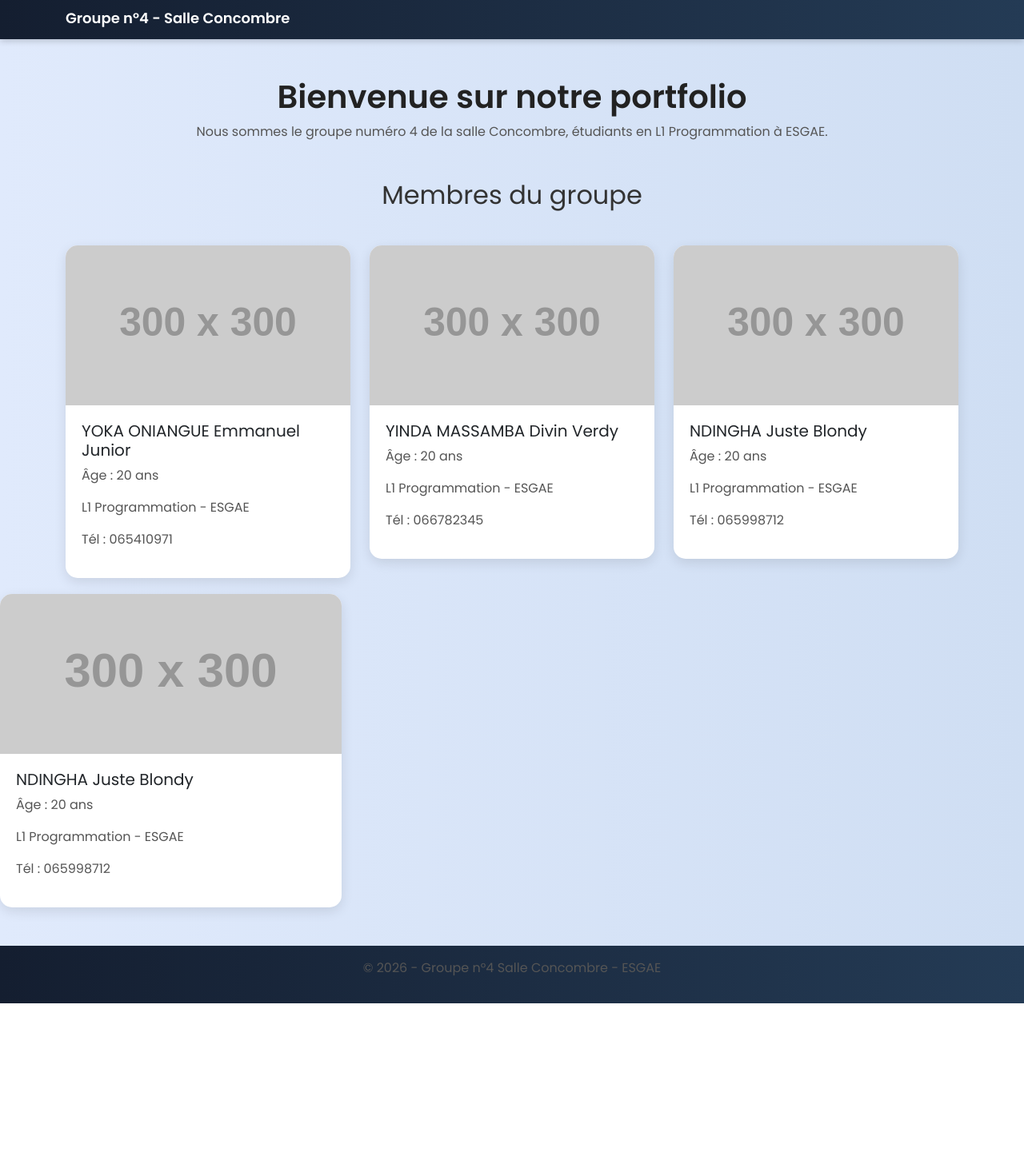
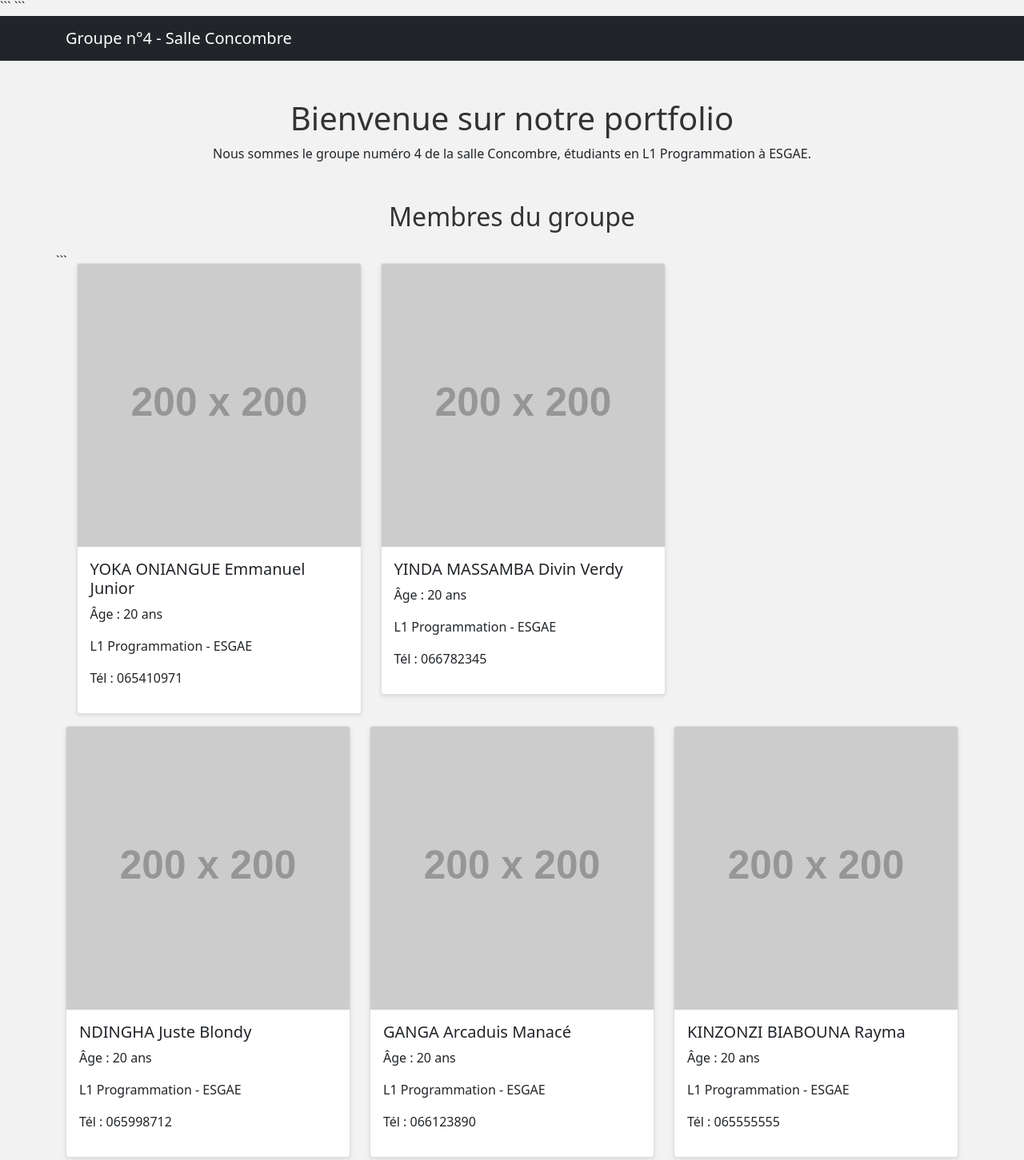
Before and after one commit to cmind2/cmind2.github.io, a plain HTML site: page index.html in a window 1280 px wide. Shown: the part 4-1455 px from the top of the page at 80% size. Before the commit the page ends 1259 px from the top, so only its background shows below. Drawn offline with nearby package versions, Linux system fonts and the light colour scheme; placeholder pictures from the web are drawn by us.

Commit message:
Update index.html

````diff
--- a/index.html
+++ b/index.html
@@ -1,266 +1,153 @@
 <!DOCTYPE html>
 
 <html lang="fr">
-
 <head>
-
     <meta charset="UTF-8">
-
     <title>Portfolio Groupe 4</title>
 
+```
 <!-- Bootstrap -->
-
 <link href="https://cdn.jsdelivr.net/npm/bootstrap@5.0.2/dist/css/bootstrap.min.css" rel="stylesheet">
 
-    <!-- Google Font -->
-
-    <link href="https://fonts.googleapis.com/css2?family=Poppins:wght@300;400;600&display=swap" rel="stylesheet">
-
 <style>
-
     body {
-
-            font-family: 'Poppins', sans-serif;
-
-            background: linear-gradient(to right, #e0eafc, #cfdef3);
-
-            margin: 0;
-
-            padding: 0;
-
+        background-color: #f2f2f2;
     }
-
-        .navbar {
-
-            background: linear-gradient(90deg, #141e30, #243b55);
-
-            box-shadow: 0 2px 8px rgba(0,0,0,0.2);
-
+    .card {
+        margin-top: 15px;
+        box-shadow: 0 2px 5px rgba(0,0,0,0.1);
+        transition: 0.3s;
     }
-
-        .navbar-brand {
-
-            font-weight: 600;
-
-            font-size: 18px;
-
+    .card:hover {
+        transform: translateY(-5px);
     }
-
-        h1 {
-
-            font-weight: 600;
-
-            color: #222;
-
+    h1, h2 {
+        color: #333;
     }
-
-        h2 {
-
-            font-weight: 500;
-
-            color: #333;
-
-        }
-
-        p {
-
-            color: #555;
-
-        }
-
-        .card {
-
-            border: none;
-
-            border-radius: 15px;
-
-            overflow: hidden;
-
-            margin-top: 20px;
-
-            transition: all 0.3s ease;
-
-            box-shadow: 0 5px 15px rgba(0,0,0,0.1);
-
-        }
-
-        .card:hover {
-
-            transform: translateY(-10px) scale(1.02);
-
-            box-shadow: 0 10px 25px rgba(0,0,0,0.2);
-
-        }
-
-        .card-img-top {
-
-            height: 200px;
-
-            object-fit: cover;
-
-        }
-
-        .card-body {
-
-            padding: 20px;
-
-        }
-
-        .list-group-item {
-
-            border: none;
-
-            background: #ffffff;
-
-            margin-bottom: 10px;
-
-            border-radius: 10px;
-
-        }
-
-        footer {
-
-            background: linear-gradient(90deg, #141e30, #243b55);
-
-        }
-
 </style>
+```
 
 </head>
 
 <body>
 
-<nav class="navbar navbar-dark">
-
+<nav class="navbar navbar-dark bg-dark">
   <div class="container">
-
     <span class="navbar-brand">Groupe n°4 - Salle Concombre</span>
-
   </div>
-
 </nav>
 
 <div class="container text-center mt-5">
+    <h1>Bienvenue sur notre portfolio</h1>
+    <p>Nous sommes le groupe numéro 4 de la salle Concombre, étudiants en L1 Programmation à ESGAE.</p>
+</div>
 
-    <h1>Bienvenue sur notre portfolio</h1>
+<div class="container mt-5">
+    <h2 class="text-center mb-4">Membres du groupe</h2>
+    <div class="row">
 
-    <p>Nous sommes le groupe numéro 4 de la salle Concombre, étudiants en L1 Programmation à ESGAE.</p>
+```
+    <div class="col-md-4">
+        <div class="card">
+            <img src="https://via.placeholder.com/200" class="card-img-top">
+            <div class="card-body">
+                <h5 class="card-title">YOKA ONIANGUE Emmanuel Junior</h5>
+                <p>Âge : 20 ans</p>
+                <p>L1 Programmation - ESGAE</p>
+                <p>Tél : 065410971</p>
+            </div>
+        </div>
+    </div>
+
+    <div class="col-md-4">
+        <div class="card">
+            <img src="https://via.placeholder.com/200" class="card-img-top">
+            <div class="card-body">
+                <h5 class="card-title">YINDA MASSAMBA Divin Verdy</h5>
+                <p>Âge : 20 ans</p>
+                <p>L1 Programmation - ESGAE</p>
+                <p>Tél : 066782345</p>
+            </div>
+        </div>
+    </div>
+
+    <div class="col-md-4">
+        <div class="card">
+            <img src="https://via.placeholder.com/200" class="card-img-top">
+            <div class="card-body">
+                <h5 class="card-title">NDINGHA Juste Blondy</h5>
+                <p>Âge : 20 ans</p>
+                <p>L1 Programmation - ESGAE</p>
+                <p>Tél : 065998712</p>
+            </div>
+        </div>
+    </div>
+
+    <div class="col-md-4">
+        <div class="card">
+            <img src="https://via.placeholder.com/200" class="card-img-top">
+            <div class="card-body">
+                <h5 class="card-title">GANGA Arcaduis Manacé</h5>
+                <p>Âge : 20 ans</p>
+                <p>L1 Programmation - ESGAE</p>
+                <p>Tél : 066123890</p>
+            </div>
+        </div>
+    </div>
+
+    <div class="col-md-4">
+        <div class="card">
+            <img src="https://via.placeholder.com/200" class="card-img-top">
+            <div class="card-body">
+                <h5 class="card-title">KINZONZI BIABOUNA Rayma</h5>
+                <p>Âge : 20 ans</p>
+                <p>L1 Programmation - ESGAE</p>
+                <p>Tél : 065555555</p>
+            </div>
+        </div>
+    </div>
+
+    <!-- NOUVEAU MEMBRE 1 -->
+    <div class="col-md-4">
+        <div class="card">
+            <img src="https://via.placeholder.com/200" class="card-img-top">
+            <div class="card-body">
+                <h5 class="card-title">NOUVEAU MEMBRE 1</h5>
+                <p>Âge : 20 ans</p>
+                <p>L1 Programmation - ESGAE</p>
+                <p>Tél : 060000000</p>
+            </div>
+        </div>
+    </div>
+
+    <!-- NOUVEAU MEMBRE 2 -->
+    <div class="col-md-4">
+        <div class="card">
+            <img src="https://via.placeholder.com/200" class="card-img-top">
+            <div class="card-body">
+                <h5 class="card-title">NOUVEAU MEMBRE 2</h5>
+                <p>Âge : 20 ans</p>
+                <p>L1 Programmation - ESGAE</p>
+                <p>Tél : 061111111</p>
+            </div>
+        </div>
+    </div>
+
+</div>
+```
 
 </div>
 
 <div class="container mt-5">
-
-    <h2 class="text-center mb-4">Membres du groupe</h2>
-
-    <div class="row">
-
-        <div class="col-md-4">
-
-            <div class="card">
-
-                <img src="https://via.placeholder.com/300" class="card-img-top">
-
-                <div class="card-body">
-
-                    <h5 class="card-title">YOKA ONIANGUE Emmanuel Junior</h5>
-
-                    <p>Âge : 20 ans</p>
-
-                    <p>L1 Programmation - ESGAE</p>
-
-                    <p>Tél : 065410971</p>
-
+    <h2 class="text-center mb-4">Parcours académique</h2>
+    <ul class="list-group">
+        <li class="list-group-item">Tous les membres sont étudiants en L1 Programmation à ESGAE.</li>
+    </ul>
 </div>
 
-            </div>
-
-        </div>
-
-        <div class="col-md-4">
-
-            <div class="card">
-
-                <img src="https://via.placeholder.com/300" class="card-img-top">
-
-                <div class="card-body">
-
-                    <h5 class="card-title">YINDA MASSAMBA Divin Verdy</h5>
-
-                    <p>Âge : 20 ans</p>
-
-                    <p>L1 Programmation - ESGAE</p>
-
-                    <p>Tél : 066782345</p>
-
-                </div>
-
-            </div>
-
-        </div>
-
-        <div class="col-md-4">
-
-            <div class="card">
-
-                <img src="https://via.placeholder.com/300" class="card-img-top">
-
-                <div class="card-body">
-
-                    <h5 class="card-title">NDINGHA Juste Blondy</h5>
-
-                    <p>Âge : 20 ans</p>
-
-                    <p>L1 Programmation - ESGAE</p>
-
-                    <p>Tél : 065998712</p>
-
-                </div>
-
-            </div>
-
-        </div>
-
-    </div>
-
-</div>
-
-            </div>
-
-        </div>
-
-        <div class="col-md-4">
-
-            <div class="card">
-
-                <img src="https://via.placeholder.com/300" class="card-img-top">
-
-                <div class="card-body">
-
-                    <h5 class="card-title">NDINGHA Juste Blondy</h5>
-
-                    <p>Âge : 20 ans</p>
-
-                    <p>L1 Programmation - ESGAE</p>
-
-                    <p>Tél : 065998712</p>
-
-                </div>
-
-            </div>
-
-        </div>
-
-    </div>
-
-</div>
-
-
-<footer class="text-white text-center p-3 mt-5">
-
+<footer class="bg-dark text-white text-center p-3 mt-5">
     <p>© 2026 - Groupe n°4 Salle Concombre - ESGAE</p>
-
 </footer>
 
 </body>
-
 </html>
````
Lines whose indentation alone changed are shown as unchanged.
